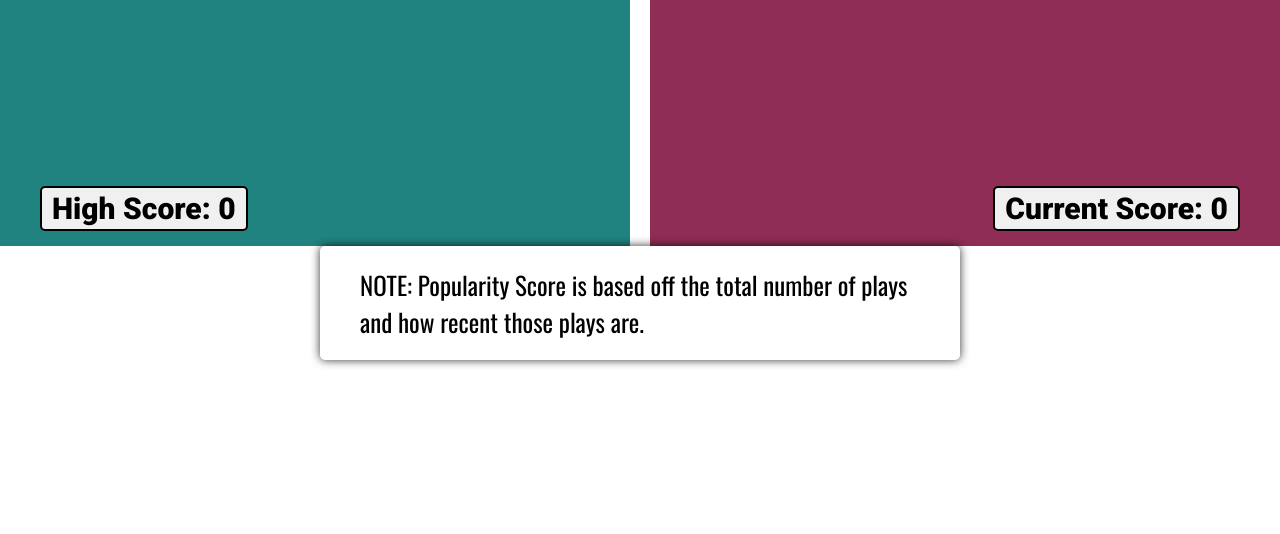
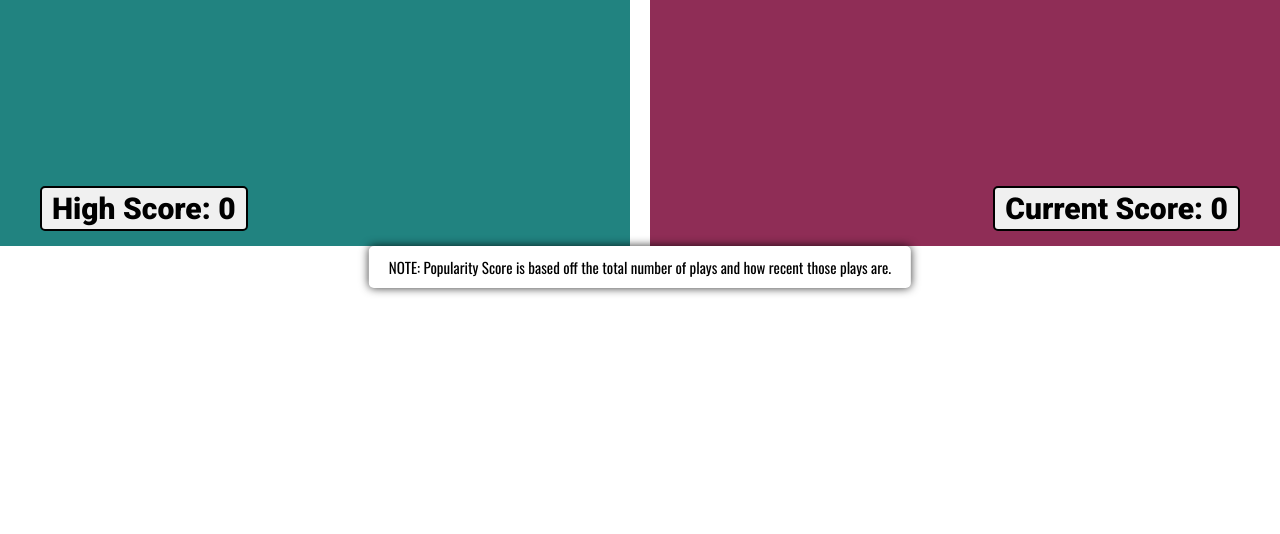
Before and after one commit to AlekAlvarez/Aleks-dev, a Flask app: page /play-again in a window 1280 px wide. Shown: the part 554-1088 px from the top of the page. Run offline with Flask 3, Linux system fonts and the light colour scheme.

Commit message:
fixed note

```diff
--- a/app/static/styles/gameStyle.css
+++ b/app/static/styles/gameStyle.css
@@ -148,7 +148,7 @@ body {
     left: 50%;
     transform: translateX(-50%);
     background-color: white;
-    padding: 20px 40px;
+    padding: 10px 20px;
     border-radius: 5px;
     z-index: 3;
     box-shadow: 0 0 10px rgba(0, 0, 0, 0.8);
@@ -159,7 +159,8 @@ body {
     font-optical-sizing: auto;
     font-weight: 400;
     font-style: normal;
-    font-size: 25px;
+    font-size: 15px;
+    text-align: center;
 }
 
 /* Brighten and dim effect for the entire side */
```
